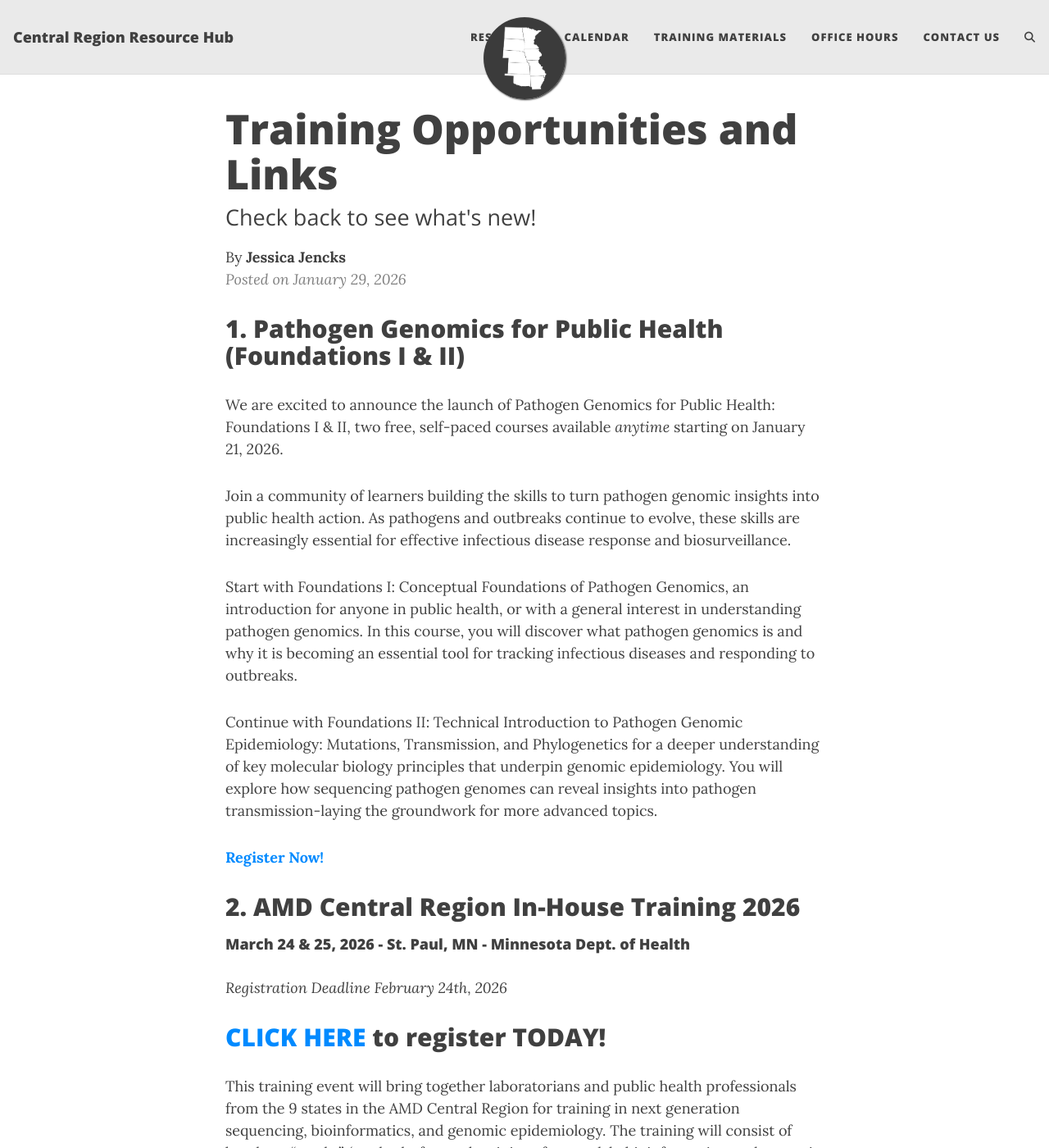
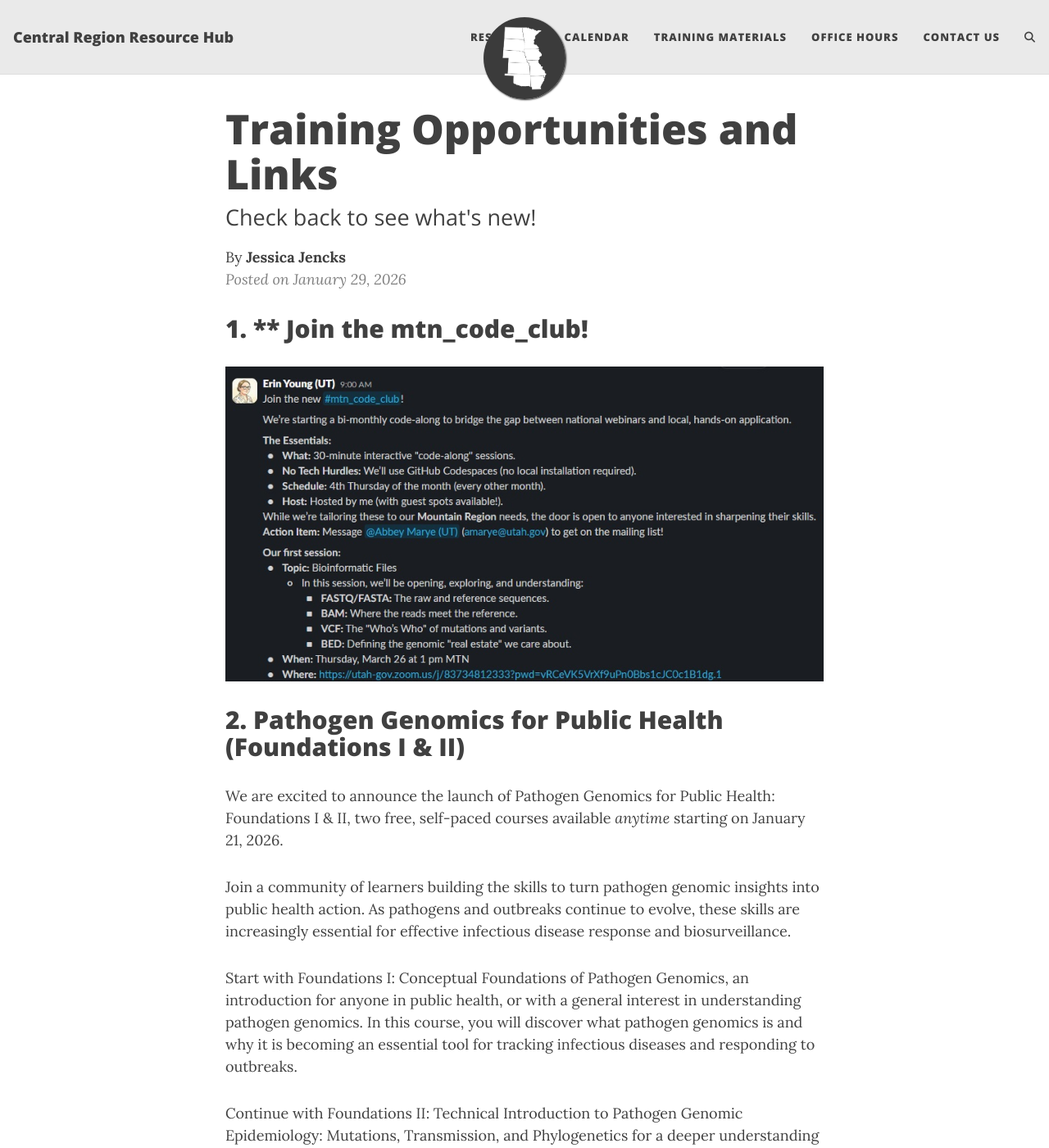
Before and after one commit to StaPH-B/central-region, a Jekyll site: the page built from _posts/2026-01-29-trainingblog.md, in a window 1280 px wide and 1400 px high. Shown: the whole window at 82% size. Built offline with Jekyll 4.4.1, drawn with Linux system fonts in a browser that asks for light colours; comment, search, counter and statistics services are not loaded; some of the changed text lies outside the part shown.

Commit message:
trying to add photo

```diff
--- a/_posts/2026-01-29-trainingblog.md
+++ b/_posts/2026-01-29-trainingblog.md
@@ -6,7 +6,13 @@ tags: [training opportunities,]
 author: Jessica Jencks
 ---
 
-## 1. **Pathogen Genomics for Public Health** (Foundations I & II)
+
+## 1. ** Join the mtn_code_club!
+
+![Training Information]({{ "/images/mtn-code-club-training-information.jpg" | relative_url }})
+
+
+## 2. **Pathogen Genomics for Public Health** (Foundations I & II)
 
 We are excited to announce the launch of Pathogen Genomics for Public Health: Foundations I & II, two free, self-paced courses available _anytime_ starting on January 21, 2026.
 
@@ -18,12 +24,11 @@ Continue with Foundations II: Technical Introduction to Pathogen Genomic Epidemi
 
 [**Register Now!**](https://learn.hms.harvard.edu/pathogen-genomics-public-health)
 
-## 2. **AMD Central Region In-House Training 2026**
+## 3. **AMD Central Region In-House Training 2026**
 #### March 24 & 25, 2026 - St. Paul, MN  - Minnesota Dept. of Health
 
-_Registration Deadline February 24th, 2026_
+_Registration Closed February 24th, 2026_
 
-## [**CLICK HERE**](https://forms.office.com/g/htjZ6kBWYR) to register TODAY!
 
 This training event will bring together laboratorians and public health professionals from the 9 states in the AMD Central Region for training in next generation sequencing, bioinformatics, and genomic epidemiology.
 The training will consist of breakout “tracks” (methods-focused trainings for wet-lab, bioinformatics, and genomic epidemiology) and joint sessions to encourage effective collaboration. This format ensures that participants will receive practical trainings in techniques relevant to their daily work in AMD, as well as the professional skills that are crucial to the success of this multidisciplinary field.
```
Also changed, not shown: images/mtn-code-club-training-information.jpg (added).
